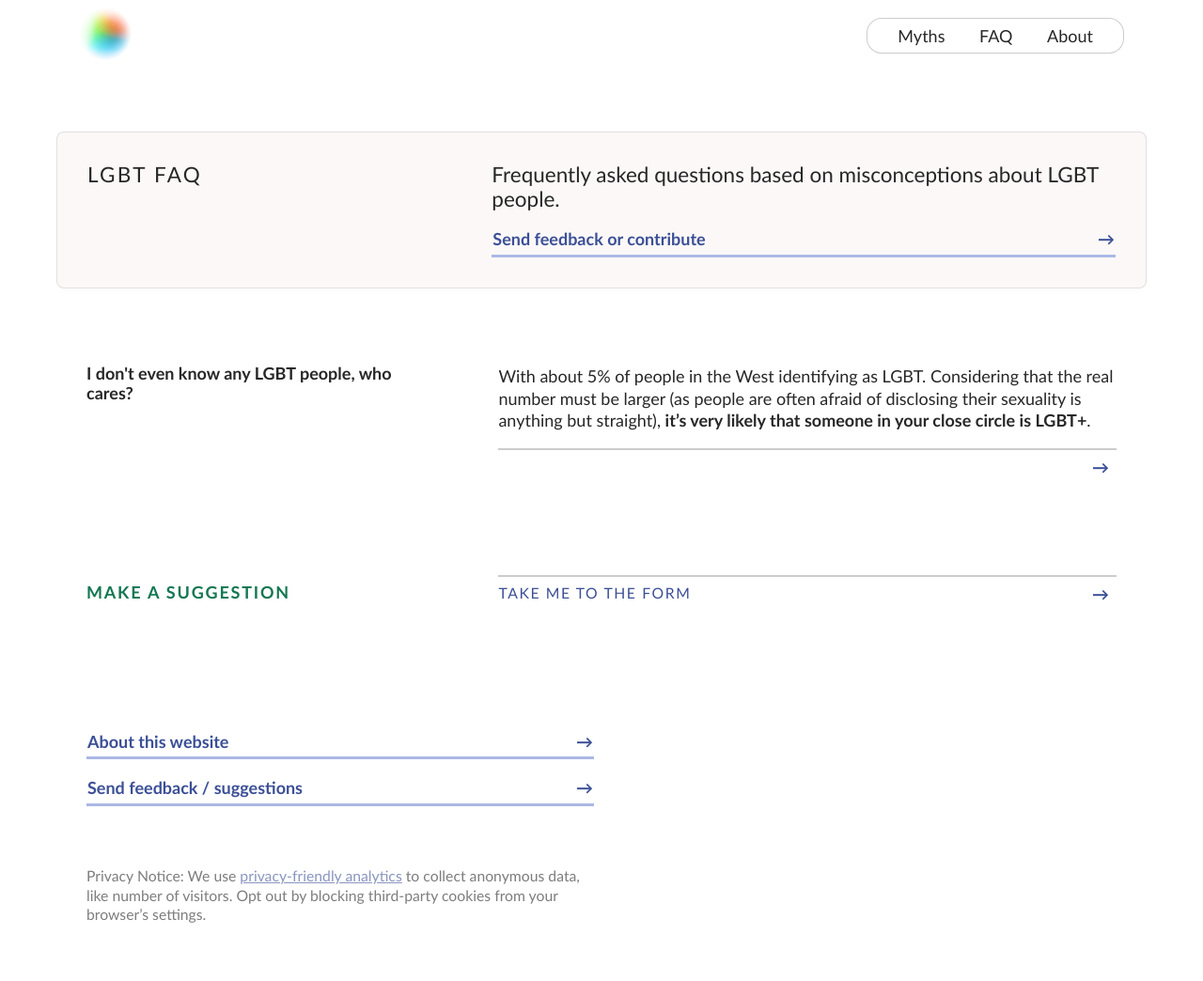
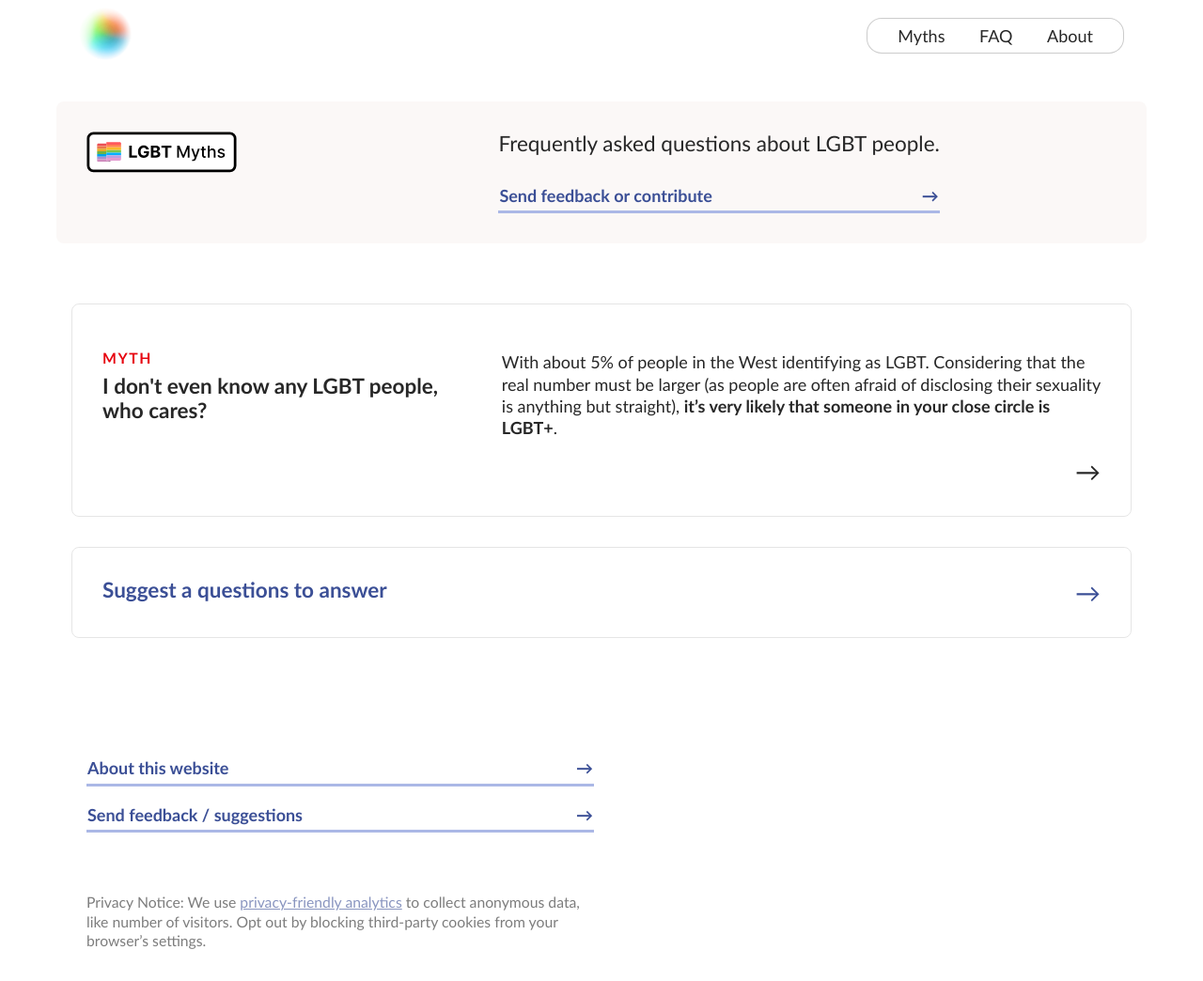
Before and after one commit to anna-filou/LGBTmyths.com, a Jekyll site: the page built from FAQ.html, in a window 1280 px wide and 1044 px high. Shown: the whole window at 94% size. Built offline with Jekyll 4.4.1, drawn with Linux system fonts in a browser that asks for light colours.

Commit message:
remove negative margins on mobile

```diff
--- a/_layouts/faq.html
+++ b/_layouts/faq.html
@@ -5,46 +5,54 @@ layout: default
 AND adds the following code in the {{content}} area of default.html -->
 
 
-<section class="container mt5-ns mb4">
-    <div class="flex flex-column flex-row-ns ba b--black-10 bg-faint pa4 br3 nl4 nr4">
-        <h1 class="w-40-ns mt0 f4 fw4 tracked">LGBT FAQ</h1>
+<section class="container mt4-ns mb5">
+    <div class="flex flex-column flex-row-ns pa4 br3 nl4-ns nr4-ns bg-faint ">
+        <!-- <h1 class="w-40-ns mt0 f4 fw4">LGBT Myths</h1> -->
+        <h1 class="w-40-ns mt0 f4 fw4">
+            <img src="/assets/lgbtmyths-logo.svg" alt="" style="max-width: 160px;">
+        </h1>
         <div class="">
-            <div class="measure f4">Frequently asked questions based on misconceptions about LGBT people.</div>
-            <a href="" class="main-link dim">
+            <div class="f4 mb4">Frequently asked questions about LGBT people.</div>
+            <a href="{{site.data.general.feedback-form}}" target="_blank" class="main-link dim">
                 <div>Send feedback or contribute</div> <div>→</div>
             </a>
         </div>
     </div>
 </section>
+<section class="container">
 
     <section class="container">
-
         {%- for faq in site.faq -%}
-    <div id="{{faq.id | split: '--' | shift}}" class="flex-ns flex-row-ns justify-between mv5">
+        <a href="{{faq.url}}" class="link body-text">
+            <div id="{{faq.id | split: '--' | shift}}" class="grow flex-ns flex-row-ns justify-between mv4 ba b--black-10 pa4 br3 nl4-ns nr4-ns">
                 <div class="w-40-ns pr5-ns pt3-ns">
-            <!-- <div class="dark-red b ttu tracked f6">{{faq.type}}</div> -->
-            <h2 class="f5 mt0">{{faq.title}}</h2>
-            <!-- <h1>{{faq.id | split: '--' | shift}}</h1> -->
+                    <div class="dark-red b ttu tracked f6">{{faq.type}}</div>
+                    <h2 class="f4 mt2">{{faq.title}}</h2>
                 </div>
 
                 <div class="w-60-ns">
                     <div>
                         {{faq.short | markdownify }}
                     </div>
-
-            <div class="flex flex-row justify-between bt bw1 b--black-20">
-                <!-- <div class="ttu tracked o-50 pv2 f6 fw5">{{faq.tags}}</div> -->
-                <a class="pa2 link b w-100 tr ml5 dim" href="{{faq.url}}">→</a>
+                    <div class="f3 tr">→</div>
                 </div>
             </div>
-    </div>
+        </a>
         {%- endfor -%}
 
-    <div id="{{faq.id | split: '--' | shift}}" class="flex-ns flex-row-ns justify-between pt4 mv5">
+        <a href="{{site.data.general.feedback-form}}" class="link">
+            <div id="{{faq.id | split: '--' | shift}}" class="dim flex-ns flex-row-ns justify-between mv4 ba b--black-10 pa4 br3 nl4-ns nr4-ns">
+
+                <div class="f4 b">Suggest a questions to answer</div>
+                <div class="f3 tr">→</div>
+
+            </div>
+        </a>
+    </section>
+
+    <!-- <div id="{{faq.id | split: '--' | shift}}" class="flex-ns flex-row-ns justify-between pt4 mv5">
         <div class="w-40-ns pr5-ns pt2-ns">
             <div class="dark-green b ttu tracked">Make a suggestion</div>
-            <!-- <h2 class="f5 mt2">Suggest a myth</h2> -->
-            <!-- <h1>{{faq.id | split: '--' | shift}}</h1> -->
         </div>
 
         <div class="w-60-ns">
@@ -57,5 +65,5 @@ AND adds the following code in the {{content}} area of default.html -->
                 <div class="pa2 link b">→</div>
             </a>
         </div>
-    </div>
+    </div> -->
 </section>
--- a/_layouts/index.html
+++ b/_layouts/index.html
@@ -6,7 +6,7 @@ AND adds the following code in the {{content}} area of default.html -->
 
 
 <section class="container mt4-ns mb5">
-    <div class="flex flex-column flex-row-ns pa4 br3 nl4 nr4 bg-faint ">
+    <div class="flex flex-column flex-row-ns pa4 br3 nl4-ns nr4-ns bg-faint ">
         <!-- <h1 class="w-40-ns mt0 f4 fw4">LGBT Myths</h1> -->
         <h1 class="w-40-ns mt0 f4 fw4">
             <img src="/assets/lgbtmyths-logo.svg" alt="" style="max-width: 160px;">
@@ -24,7 +24,7 @@ AND adds the following code in the {{content}} area of default.html -->
 <section class="container">
     {%- for myth in site.myths -%}
     <a href="{{myth.url}}" class="link body-text">
-        <div id="{{myth.id | split: '--' | shift}}" class="grow flex-ns flex-row-ns justify-between mv4 ba b--black-10 pa4 br3 nl4 nr4">
+        <div id="{{myth.id | split: '--' | shift}}" class="grow flex-ns flex-row-ns justify-between mv4 ba b--black-10 pa4 br3 nl4-ns nr4-ns">
             <div class="w-40-ns pr5-ns pt3-ns">
                 <div class="dark-red b ttu tracked f6">{{myth.type}}</div>
                 <h2 class="f4 mt2">{{myth.title}}</h2>
@@ -41,7 +41,7 @@ AND adds the following code in the {{content}} area of default.html -->
     {%- endfor -%}
 
     <a href="{{site.data.general.feedback-form}}" class="link">
-        <div id="{{myth.id | split: '--' | shift}}" class="dim flex-ns flex-row-ns justify-between mv4 ba b--black-10 pa4 br3 nl4 nr4">
+        <div id="{{myth.id | split: '--' | shift}}" class="dim flex-ns flex-row-ns justify-between mv4 ba b--black-10 pa4 br3 nl4-ns nr4-ns">
 
             <div class="f4 b">Suggest a myth</div>
             <div class="f3 tr">→</div>
--- a/_layouts/myth.html
+++ b/_layouts/myth.html
@@ -3,7 +3,7 @@ layout: default
 ---
 <section class="container mt5-ns">
 
-    <div class="pa4 nl4 nr4 pa5-ns br4 nl5-ns nr5-ns bg-faint">
+    <div class="pa4 pa5-ns br4 nl5-ns nr5-ns bg-faint">
         <div class="dark-red b ttu tracked f6">{{page.type}}</div>
         <h1 class="mt2 f5">{{page.title}}</h1>
 
```
Lines whose indentation alone changed are shown as unchanged.
